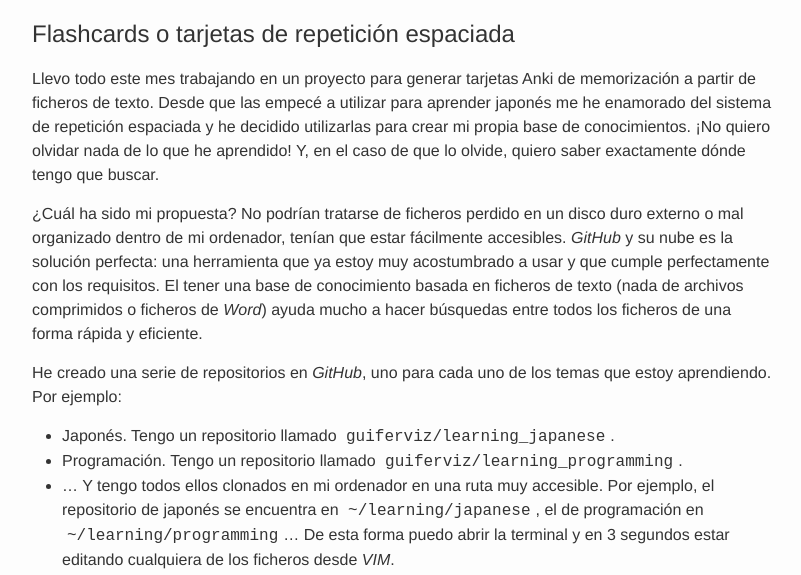
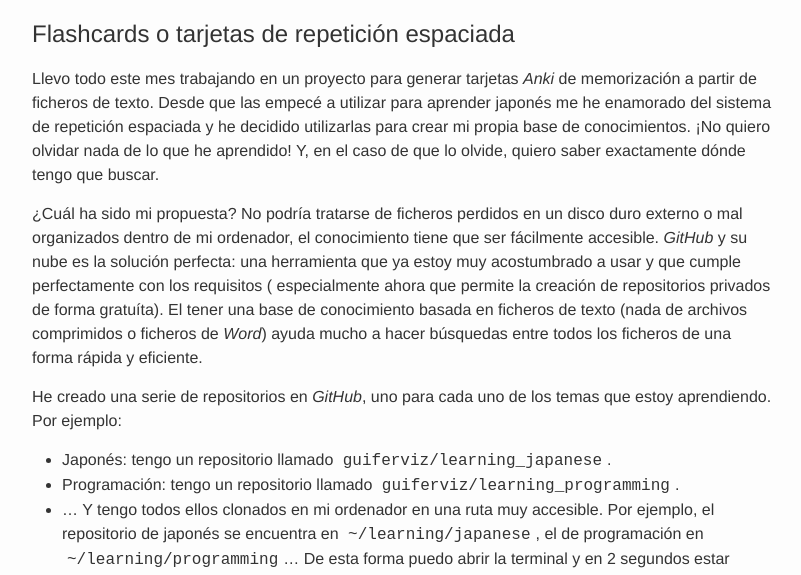
Before and after one commit to guiferviz/guiferviz.github.io, a Jekyll site: the page built from _posts/2020-01-25-week-04.md, in a window 1280 px wide and 1400 px high, scrolled down 750 px. Shown: the part 190-765 px from the top of the window, without its empty margins (238-1039 px from the left). Built offline with Jekyll 4.4.1, drawn with Linux system fonts in a browser that asks for light colours; comment, search, counter and statistics services are not loaded; some of the changed text lies outside the part shown.

Commit message:
Updating post.

```diff
--- a/_posts/2020-01-25-week-04.md
+++ b/_posts/2020-01-25-week-04.md
@@ -40,7 +40,7 @@ el privilegio digitalizar.
 
 # Flashcards o tarjetas de repetición espaciada
 
-Llevo todo este mes trabajando en un proyecto para generar tarjetas Anki de
+Llevo todo este mes trabajando en un proyecto para generar tarjetas *Anki* de
 memorización a partir de ficheros de texto.
 Desde que las empecé a utilizar para aprender japonés me he enamorado del
 sistema de repetición espaciada y he decidido utilizarlas para crear mi propia
@@ -50,10 +50,13 @@ Y, en el caso de que lo olvide, quiero saber exactamente dónde tengo que
 buscar.
 
 ¿Cuál ha sido mi propuesta?
-No podrían tratarse de ficheros perdido en un disco duro externo o mal
-organizado dentro de mi ordenador, tenían que estar fácilmente accesibles.
+No podría tratarse de ficheros perdidos en un disco duro externo o mal
+organizados dentro de mi ordenador, el conocimiento tiene que ser fácilmente
+accesible.
 *GitHub* y su nube es la solución perfecta: una herramienta que ya estoy muy
-acostumbrado a usar y que cumple perfectamente con los requisitos.
+acostumbrado a usar y que cumple perfectamente con los requisitos (
+especialmente ahora que permite la creación de repositorios privados de forma
+gratuíta).
 El tener una base de conocimiento basada en ficheros de texto (nada de archivos
 comprimidos o ficheros de *Word*) ayuda mucho a hacer búsquedas entre todos
 los ficheros de una forma rápida y eficiente.
@@ -61,13 +64,13 @@ los ficheros de una forma rápida y eficiente.
 He creado una serie de repositorios en *GitHub*, uno para cada uno de los
 temas que estoy aprendiendo.
 Por ejemplo:
- * Japonés. Tengo un repositorio llamado `guiferviz/learning_japanese`.
- * Programación. Tengo un repositorio llamado `guiferviz/learning_programming`.
+ * Japonés: tengo un repositorio llamado `guiferviz/learning_japanese`.
+ * Programación: tengo un repositorio llamado `guiferviz/learning_programming`.
  * ...
 Y tengo todos ellos clonados en mi ordenador en una ruta muy accesible.
 Por ejemplo, el repositorio de japonés se encuentra en `~/learning/japanese`,
 el de programación en `~/learning/programming`...
-De esta forma puedo abrir la terminal y en 3 segundos estar editando cualquiera
+De esta forma puedo abrir la terminal y en 2 segundos estar editando cualquiera
 de los ficheros desde *VIM*.
 
 Así que la solución es...
@@ -75,23 +78,23 @@ Así que la solución es...
 <p>
 <img src="https://raw.githubusercontent.com/guiferviz/mnemocards/master/doc/_static/images/logo.png"
      style="display: block; margin: 0 auto;"
-     alt="Mnemocards logo">
+     alt="Mnemocards logo, mi librería que facilita la creación de tarjetas Anki">
 </p>
 
 El objetivo de *Mnemocards* es facilitarme la vida.
-Aunque *Anki* permite crear sus tarjetas con el editor integrado, no soy muy fan
+Aunque Anki permite crear sus tarjetas con el editor integrado, no soy muy fan
 de las interfaces gráficas.
 Es cierto que también permiten importar ficheros de texto, pero *Mnemocards*
-hace hecho y mucho más!
-Puedo usar *Mnemocards* para clonar todos mis repositorios con tarjetas Anki
+hace eso y mucho más!
+Puedo usar Mnemocards para clonar todos mis repositorios con tarjetas Anki
 con un solo comando, generar las tarjetas, importarlas al programa Anki y
 mantener los repositorios siempre actualizados.
-Además, las tarjetas generadas por *Mnemocards* incluyen audio extraído de
+Además, las tarjetas generadas pueden incluir audio extraído de
 *Google Translator*, muy útil para aprender idiomas.
-Cuando no se trata de idiomas, *Mnemocards* genera tarjetas a partir de
+Cuando no se trata de idiomas, Mnemocards genera tarjetas a partir de
 unos ficheros con una sintaxis muy similar a *Markdown*.
 
-Visita el repositorio de *Mnemocards* en *GitHub*:
+Visita el **repositorio de Mnemocards en GitHub**:
 [https://github.com/guiferviz/mnemocards](https://github.com/guiferviz/mnemocards)
 
 Una vez casi cerrada la primera release de mi generador de tarjetas Anki,
@@ -103,10 +106,10 @@ en mis ficheros de texto.
 # Pull request a Genanki
 
 Una de las librerías en las que se basa Mnemocards es *Genanki*.
-Esta librería te permite generar paquetes de Anki con una API muy fácil de
-utilizar.
-Una cosa que le faltaba a la librería es el poder definir la configuración
-de las barajas (learning steps, initial ease factor...), así que le añadí esa
+Esta librería de Python te permite generar paquetes de Anki con una API muy
+fácil de utilizar.
+Una cosa que le faltaba a Genanki es el poder definir la configuración de
+las barajas (learning steps, initial ease factor...), así que le añadí esa
 opción.
 Tras realizar el cambio creé una pull request que, me atrevería a decir, se
 va a quedar ahí mucho tiempo sin que nadie le haga caso.
@@ -141,3 +144,16 @@ Velocidad de C++, expresividad de *Python* y mensajes de error fácilmente
 interpretables.
 Lo último que quiero en una competición de programación es tardar 3 minutos en
 averiguar que mi error vienen porque olvidé un punto y coma...
+
+
+# La semana que viene más
+
+Ya tengo algunos planes más para la siguiente semana, entre ellos está
+apuntarme a mi segunda competición en CodeForces.
+Otro *planazo* es empezar a desarrollar una librería de C++ en la pueda
+incluir una colección de algoritmos implementados y, a modo de extra, que pueda
+compilar en *WebAssembly*.
+
+Posiblemente también aproveche el post de la semana que viene para hablar de
+algunos de los libros que llevo leyendo lentamente desde principios de año.
+Sí, son libros relacionados con la programación :)
```
Also changed, not shown: other parts of _posts/2020-01-25-week-04.md (+2 -2 lines).
